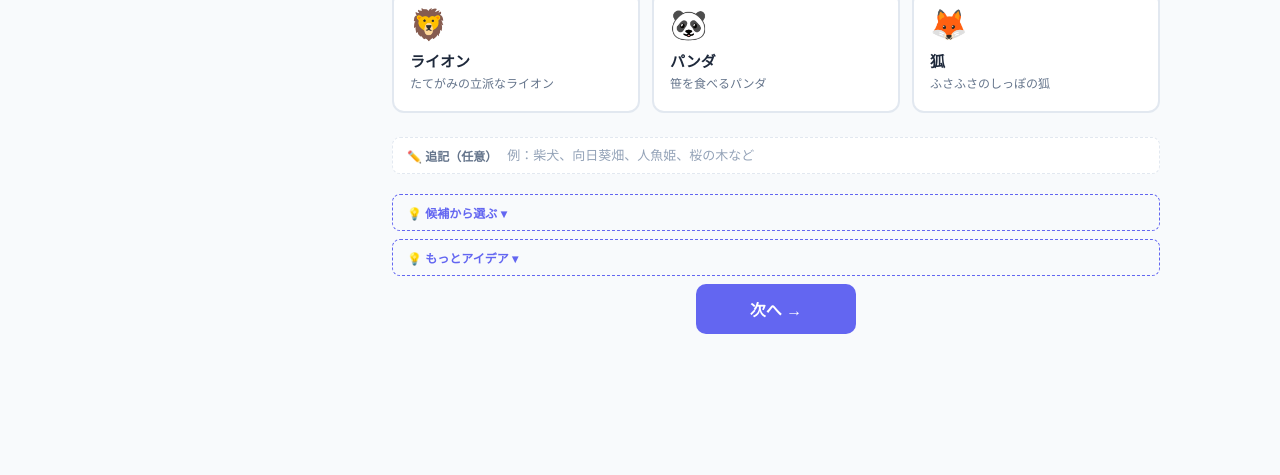
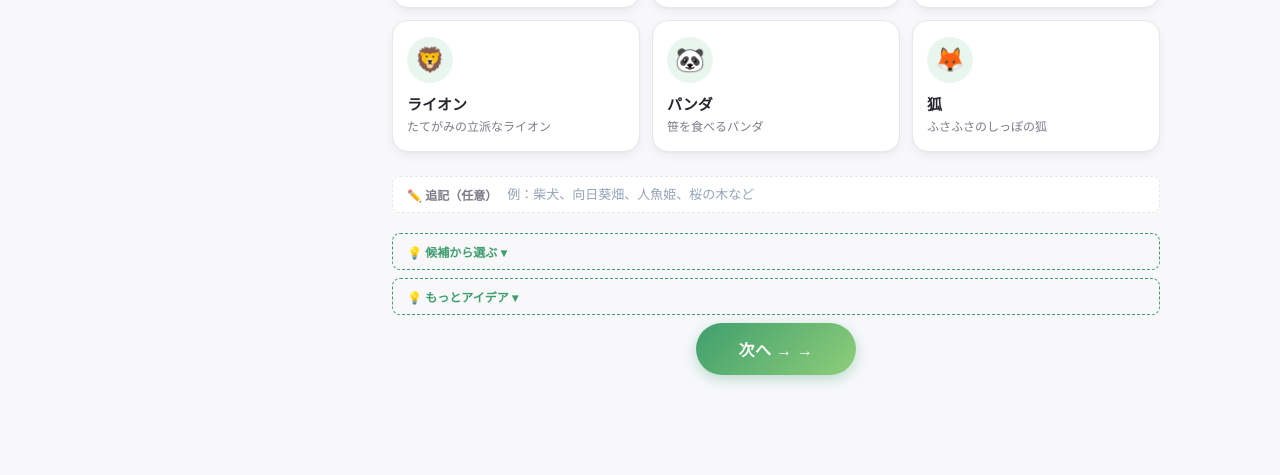
Before and after one commit to pixel-yui/ai-tools, a plain HTML site: page nurie/index.html in a window 1280 px wide. Shown: the part 714-1189 px from the top of the page. Before the commit the page ends 1148 px from the top, so only its background shows below. Drawn offline with Linux system fonts and the light colour scheme.

Commit message:
Update nurie builder UI (new color & buttons)

```diff
--- a/nurie/index.html
+++ b/nurie/index.html
@@ -6,17 +6,22 @@
   <title>線画・ぬりえビルダー | ステップ式プロンプトビルダー</title>
   <style>
     :root {
-      --bg: #f8fafc;
+      --bg: #f8f8fb;
       --panel: #ffffff;
-      --panel-soft: #f1f5f9;
-      --border: #e2e8f0;
-      --ink: #1e293b;
-      --ink-soft: #64748b;
-      --accent: #6366f1;
-      --accent-soft: #eef2ff;
-      --accent-hover: #4f46e5;
-      --radius: 12px;
-      --shadow: 0 2px 8px rgba(0,0,0,0.08);
+      --panel-soft: #e9f6ef;
+      --border: #e6e6ec;
+      --ink: #26262e;
+      --ink-soft: #7b7b88;
+      --accent: #3f9e6d;
+      --accent-soft: #e9f6ef;
+      --accent-hover: #338159;
+      --radius: 16px;
+      --shadow: 0 2px 8px rgba(0,0,0,.07);
+      --grad: linear-gradient(135deg,#3f9e6d 0%, #8fce7a 100%);
+      --glow: rgba(63,158,109,.18);
+      --glow-strong: rgba(63,158,109,.34);
+      --gacha: linear-gradient(135deg,#f6a23c 0%, #f1655f 100%);
+      --gacha-glow: rgba(241,101,95,.34);
     }
     * { box-sizing: border-box; margin: 0; padding: 0; }
     body {
@@ -2217,5 +2222,78 @@ window.clearStepSelection = function(stepKey, btn) {
   });
 })();
 </script>
+<style>
+/* ===== 押したくなるUI 共通 ===== */
+.option-card{
+  border:1.5px solid var(--border)!important;
+  border-radius:16px!important;
+  box-shadow:0 1px 2px rgba(0,0,0,.04), 0 4px 10px rgba(0,0,0,.05)!important;
+  transition:transform .16s cubic-bezier(.2,.8,.3,1), box-shadow .16s, border-color .16s!important;
+  padding:16px 14px 15px!important;
+}
+.option-card:hover{
+  transform:translateY(-4px)!important;
+  border-color:var(--accent)!important;
+  background:var(--panel)!important;
+  box-shadow:0 2px 4px rgba(0,0,0,.05), 0 14px 26px var(--glow)!important;
+}
+.option-card:active{ transform:translateY(-1px) scale(.99)!important; }
+.option-emoji{
+  display:inline-flex!important; align-items:center; justify-content:center;
+  width:46px; height:46px; border-radius:50%;
+  background:var(--accent-soft); font-size:24px!important; margin-bottom:10px!important;
+  transition:transform .16s, background .16s;
+}
+.option-card:hover .option-emoji{ transform:scale(1.08) rotate(-4deg); }
+.option-card.selected{
+  background:var(--grad)!important; border-color:transparent!important;
+  box-shadow:0 6px 18px var(--glow-strong)!important;
+}
+.option-card.selected .option-label,
+.option-card.selected .option-desc{ color:#fff!important; }
+.option-card.selected .option-emoji{ background:rgba(255,255,255,.28); }
+.option-card.selected::after{
+  width:24px!important; height:24px!important; font-size:13px!important;
+  background:#fff!important; color:var(--accent)!important;
+  box-shadow:0 2px 6px rgba(0,0,0,.18);
+}
+
+/* カテゴリのタブ（ピル） */
+.step-subtab-btn{
+  border-radius:999px!important; padding:8px 16px!important;
+  box-shadow:0 1px 2px rgba(0,0,0,.04)!important;
+  transition:transform .14s, box-shadow .14s, background .14s!important;
+}
+.step-subtab-btn:hover{ transform:translateY(-2px)!important; box-shadow:0 5px 12px var(--glow)!important; }
+.step-subtab-btn.active{
+  background:var(--grad)!important; border-color:transparent!important; color:#fff!important;
+  box-shadow:0 4px 12px var(--glow-strong)!important;
+}
+
+/* 次へ／戻る */
+.btn{ border-radius:999px!important; }
+.btn-next{
+  background:var(--grad)!important; border:none!important;
+  box-shadow:0 4px 14px var(--glow-strong)!important;
+  padding:14px 34px!important; letter-spacing:.02em;
+}
+.btn-next::after{ content:'  →'; font-weight:900; }
+.btn-next:hover{ transform:translateY(-2px)!important; box-shadow:0 8px 22px var(--glow-strong)!important; filter:brightness(1.05); }
+.btn-next:active{ transform:translateY(0)!important; }
+.btn-next:disabled{ background:#e5e7eb!important; color:#a1a1aa!important; box-shadow:none!important; }
+.btn-back,.btn-restart{ border-radius:999px!important; }
+.btn-back:hover,.btn-restart:hover{ transform:translateY(-2px); }
+
+/* ガチャ */
+.btn-random-header{
+  border-radius:999px!important; padding:11px 22px!important;
+  background:var(--gacha)!important; border:none!important; color:#fff!important;
+  box-shadow:0 4px 16px var(--gacha-glow)!important;
+}
+.btn-random-header:hover{ transform:translateY(-2px) scale(1.03)!important; filter:brightness(1.06); box-shadow:0 8px 24px var(--gacha-glow)!important; }
+
+/* サイドバーの進捗 */
+.progress-labels > *{ border-radius:12px!important; }
+</style>
 </body>
 </html>
```
